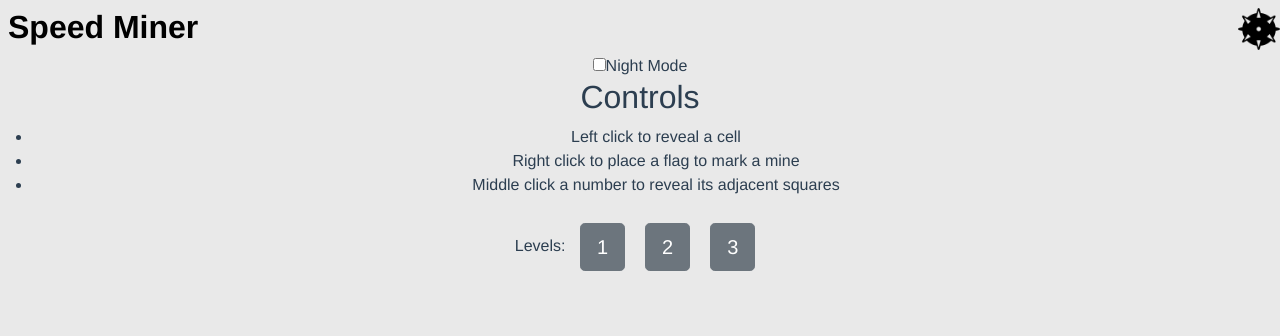
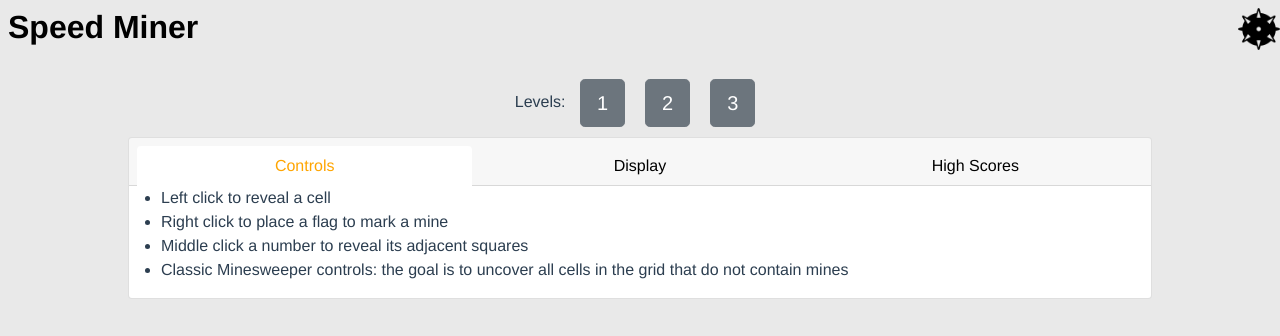
Before and after one commit to josephrockqz/speed_miner, a Vue app: page / in a window 1280 px wide. Shown: the top 336 px of the page. Built offline with nearby package versions, Linux system fonts and the light colour scheme.

Commit message:
beginnings of making home view look better - added tabs in b-card

```diff
--- a/src/store.js
+++ b/src/store.js
@@ -14,6 +14,7 @@ export default new Vuex.Store({
     height: 0,
     level: 0,
     mineIndices: new Set(),
+    nightModeBool: false,
     numCells: 0,
     numMines: 0,
     numMinesLeft: 0,
@@ -132,6 +133,7 @@ export default new Vuex.Store({
       state.gameStartBool = false
     },
     TOGGLE_NIGHT_MODE(state, night_mode_bool) {
+      state.nightModeBool = night_mode_bool
       if (night_mode_bool == false) {
         state.backgroundColor = '#e9e9e9'
       } else {
--- a/src/views/Home.vue
+++ b/src/views/Home.vue
@@ -1,22 +1,82 @@
 <template>
 
-  <div>
-
-    <!-- Night Mode Checkbox -->
-    <b-checkbox v-model="nightMode">Night Mode</b-checkbox>
-
-    <!-- Controls -->
-    <div>
-      <h2>Controls</h2>
-      <ul>
-        <li>Left click to reveal a cell</li>
-        <li>Right click to place a flag to mark a mine</li>
-        <li>Middle click a number to reveal its adjacent squares</li>
-      </ul>
-    </div>
+  <div style="width: 80%; margin: auto;">
 
     <!-- Level Menu Component -->
     <LevelMenu/>
+
+    <!-- Tabs Light Mode-->
+    <b-card no-body v-show="nightModeBool == false">
+
+      <b-tabs card justified>
+
+        <!-- Controls Tab -->
+        <b-tab title="Controls" active no-body>
+
+          <ul style="text-align: left;">
+
+            <li>Left click to reveal a cell</li>
+            <li>Right click to place a flag to mark a mine</li>
+            <li>Middle click a number to reveal its adjacent squares</li>
+            <li>Classic Minesweeper controls: the goal is to uncover all cells in the grid that do not contain mines</li>
+
+          </ul>
+
+        </b-tab>
+
+        <!-- Display Tab -->
+        <b-tab title="Display">
+
+          <!-- Night Mode Checkbox -->
+          <b-checkbox v-model="nightMode" style="text-align: left;">&nbsp;Night Mode</b-checkbox>
+
+        </b-tab>
+
+        <!-- High Scores Tab -->
+        <b-tab title="High Scores">
+
+        </b-tab>
+
+      </b-tabs>
+
+    </b-card>
+
+    <!-- Tabs Night Mode-->
+    <b-card no-body bg-variant="secondary" text-variant="white" v-show="nightModeBool == true">
+
+      <b-tabs card justified>
+
+        <!-- Controls Tab -->
+        <b-tab title="Controls" active title-link-class="bg-secondary" no-body>
+
+          <ul style="text-align: left;">
+
+            <li>Left click to reveal a cell</li>
+            <li>Right click to place a flag to mark a mine</li>
+            <li>Middle click a number to reveal its adjacent squares</li>
+            <li>Classic Minesweeper controls: the goal is to uncover all cells in the grid that do not contain mines</li>
+
+          </ul>
+
+        </b-tab>
+
+        <!-- Display Tab -->
+        <b-tab title="Display" title-link-class="bg-secondary">
+
+          <!-- Night Mode Checkbox -->
+          <b-checkbox v-model="nightMode" style="text-align: left;">&nbsp;Night Mode</b-checkbox>
+
+        </b-tab>
+
+        <!-- High Scores Tab -->
+        <b-tab title="High Scores" title-link-class="bg-secondary">
+
+        </b-tab>
+
+      </b-tabs>
+
+    </b-card>
+
   </div>
 
 </template>
@@ -32,7 +92,8 @@ export default {
   },
   computed: {
     ...mapState({
-      backgroundColor: 'backgroundColor'
+      backgroundColor: 'backgroundColor',
+      nightModeBool: 'nightModeBool'
     })
   },
   data() {
@@ -65,6 +126,23 @@ export default {
 }
 </script>
 
-<style scoped>
-
+<style>
+a {
+  border: none !important;
+}
+a:hover {
+  border: none !important;
+}
+.nav-link {
+  color: black !important;
+}
+.nav-link.active {
+  color: #ffa500 !important;
+}
+.nav-link:hover {
+  border: none !important;
+}
+.nav-link.active:hover {
+  border: none !important;
+}
 </style>
```
Also changed, not shown: ttd.txt.
